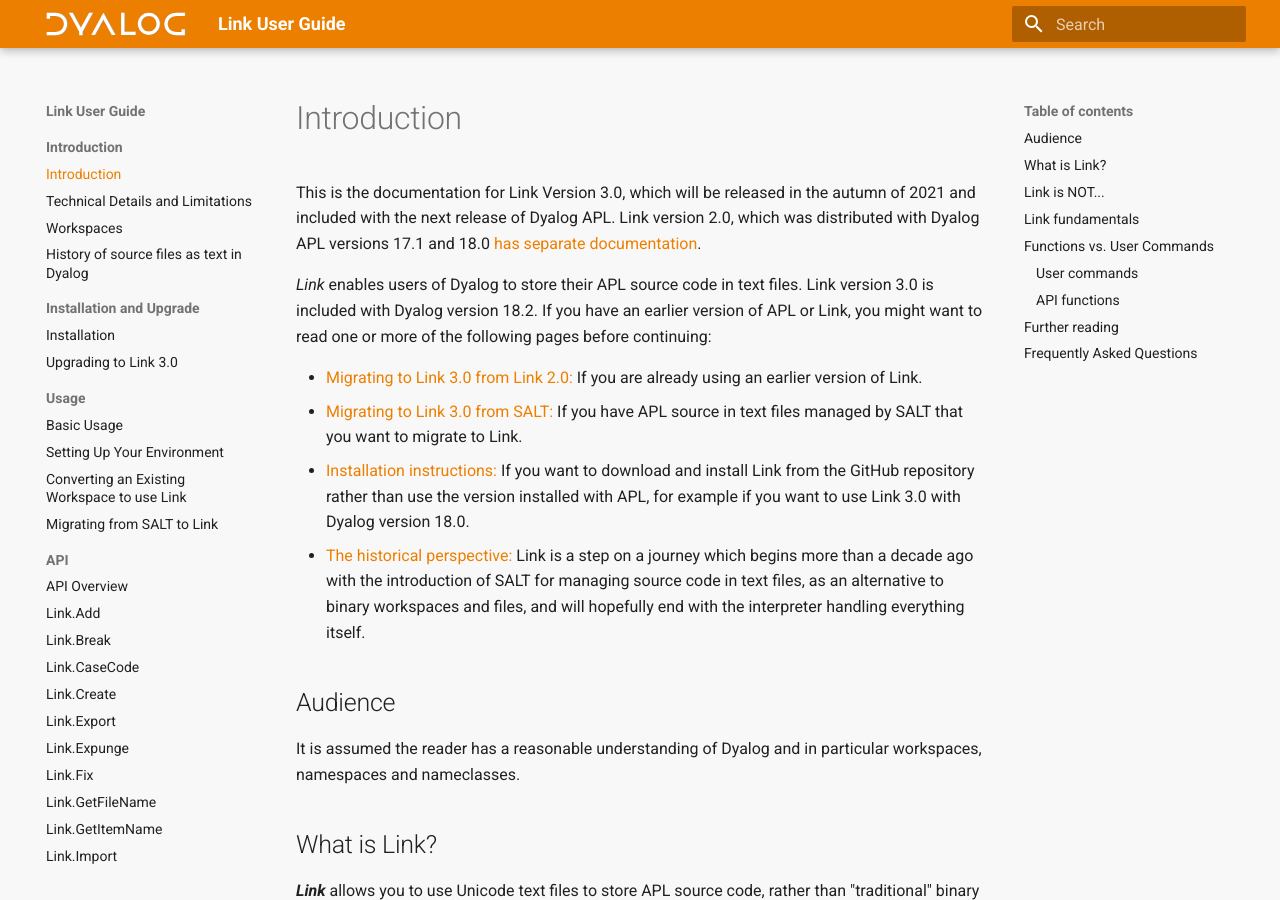
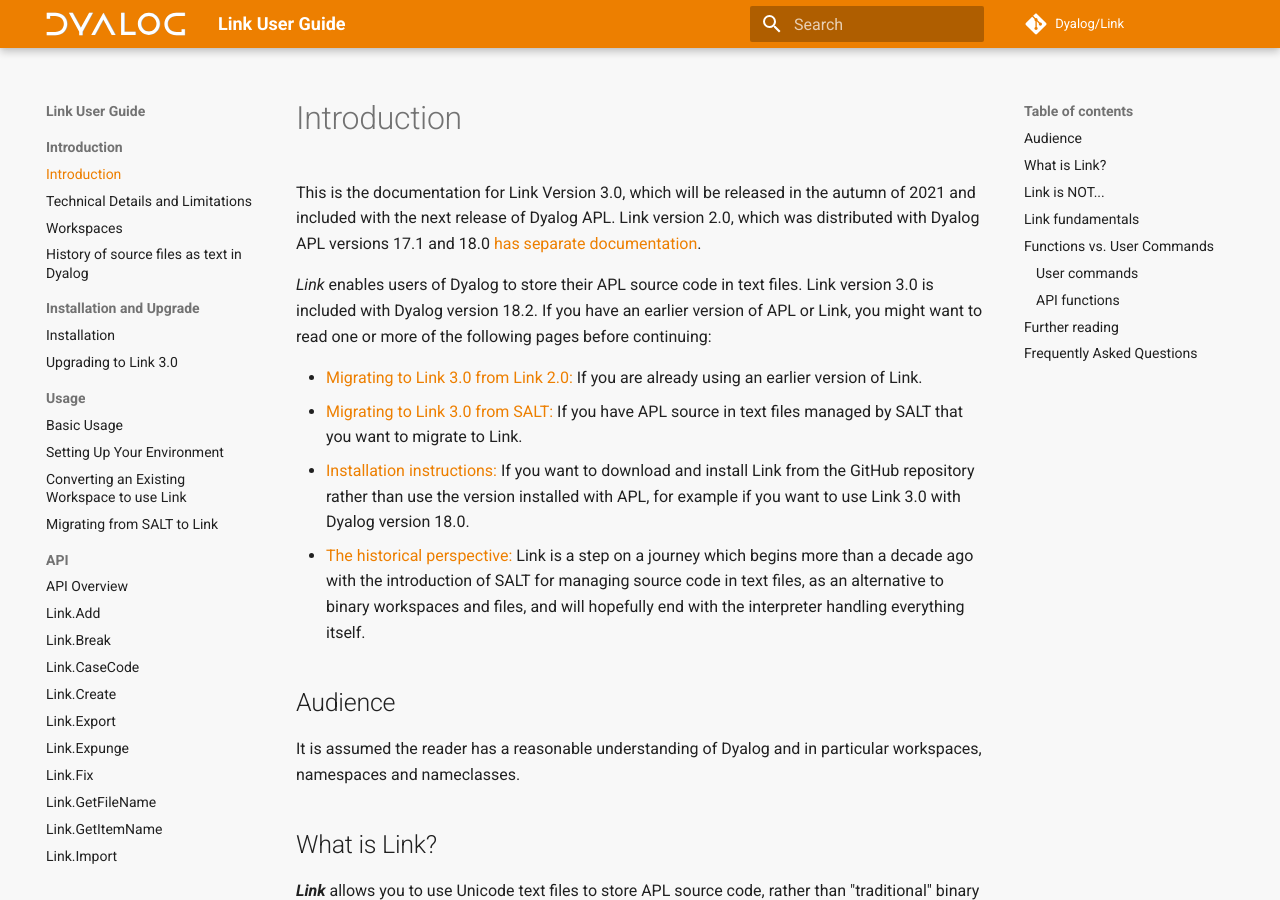
Before and after one commit to Dyalog/link, an MkDocs documentation site: the page built from docs/index.md, in a window 1280 px wide and 900 px high. Built offline with MkDocs 1.6.1 and Material for MkDocs 9.7.7, drawn with Linux system fonts in a browser that asks for light colours; some web fonts are replaced; comment, search, counter and statistics services are not loaded.

Commit message:
font; link to repo

```diff
--- a/mkdocs.yml
+++ b/mkdocs.yml
@@ -1,4 +1,6 @@
 site_name: Link User Guide
+repo_url: https://github.com/dyalog/link
+repo_name: Dyalog/Link
 nav:
   - Introduction:
     - index.md
```
Also changed, not shown: docs/assets/apl385.ttf (added).
